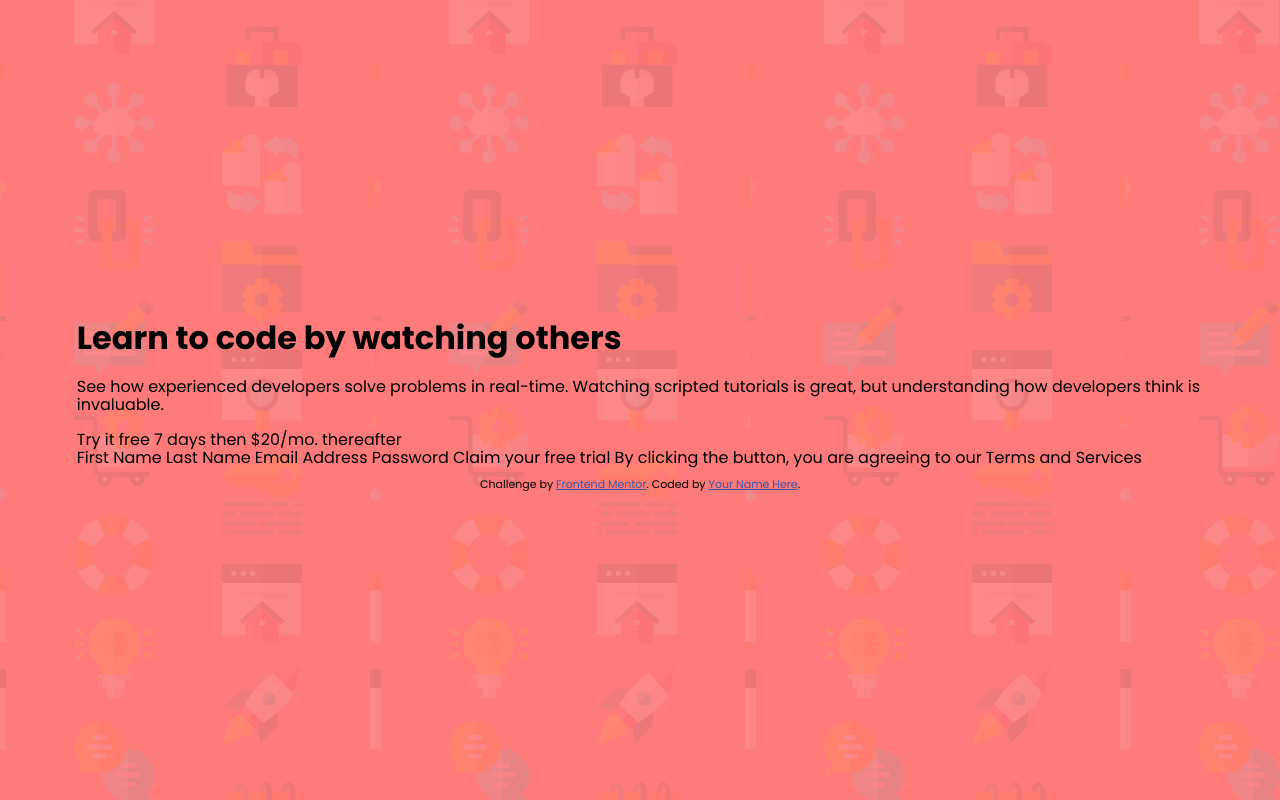
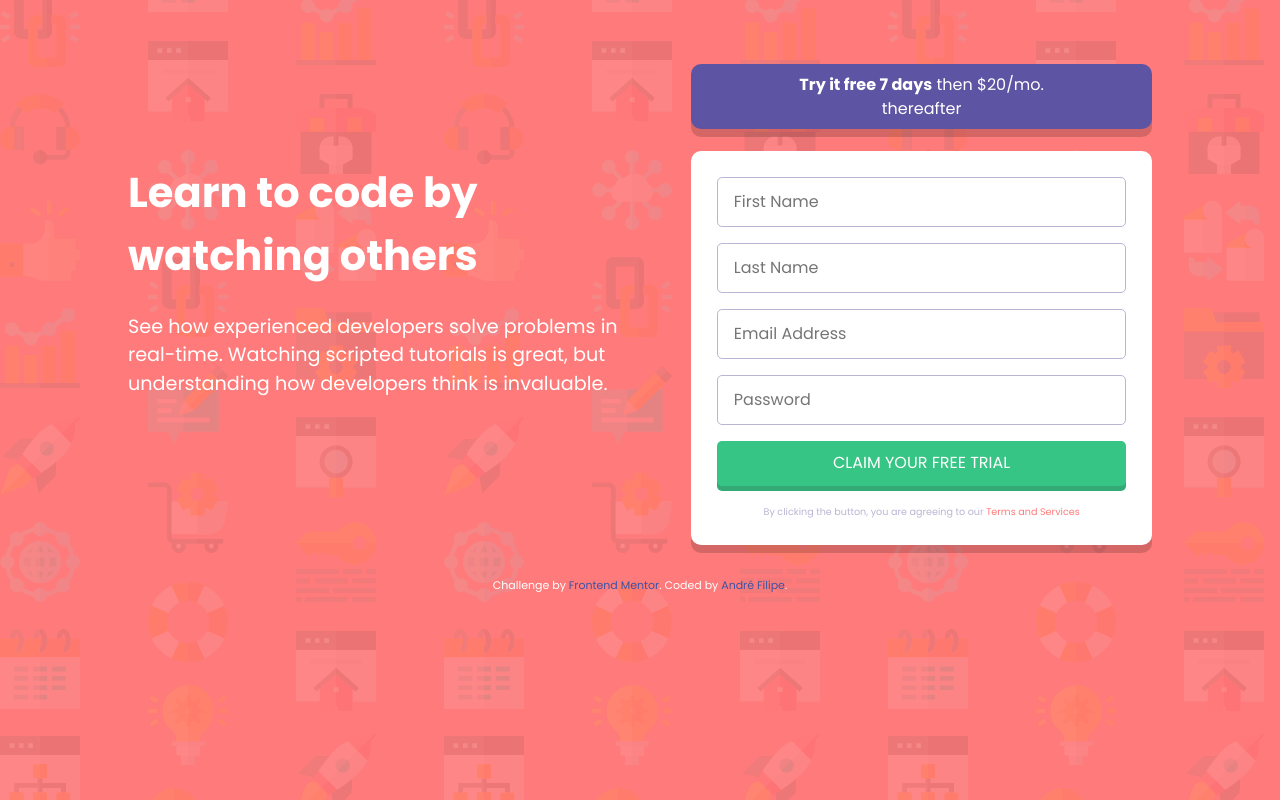
Before and after one commit to EuTechT/intro-component-with-signup-form-master, a plain HTML site: page index.html in a window 1280 px wide. Drawn offline with Linux system fonts and the light colour scheme.

Commit message:
Completed projetc

```diff
--- a/index.html
+++ b/index.html
@@ -6,14 +6,10 @@
 
     <link rel="icon" type="image/png" sizes="32x32" href="./images/favicon-32x32.png">
     <link rel="stylesheet" href="./public/styles/styles.css">
+    <script defer src="./public/scripts/validation.js"></script>
 
     <title>Frontend Mentor | Intro component with sign up form</title>
 
-    <!-- Feel free to remove these styles or customise in your own stylesheet 👍 -->
-    <style>
-      .attribution { font-size: 11px; text-align: center; }
-      .attribution a { color: hsl(228, 45%, 44%); }
-    </style>
   </head>
   <body>
     <div id="container">
@@ -30,18 +26,39 @@
 
       <div class="container__form">
         <div class="form__header">
-          Try it free 7 days then $20/mo. thereafter
+          <p><strong>Try it free 7 days</strong> then $20/mo. thereafter</p>
         </div>
 
         <div class="form__form">
-          First Name
-          Last Name
-          Email Address
-          Password
+          <form action="" id="form">
+            <div class="input-label">
+              <input type="text" name="firstName" id="first-name" class="form__input" placeholder="First Name">
+              <label for="first-name" class="form__label"></label>
+           </div>
 
-          Claim your free trial
+            <div class="input-label">
+              <input type="text" name="lastName" id="last-name" class="form__input" placeholder="Last Name">
+              <label for="last-name" class="form__label"></label>
+            </div>
 
-          By clicking the button, you are agreeing to our Terms and Services
+            <div class="input-label">
+              <input type="email" name="emailAddress" id="email-address" class="form__input" placeholder="Email Address">
+              <label for="email-address" class="form__label"></label>
+            </div>
+
+            <div class="input-label">
+              <input type="password" name="password" id="password" class="form__input" placeholder="Password">
+              <label for="password" class="form__label"></label>
+            </div>
+
+            <button type="submit" id="btn-submit">
+              Claim your free trial
+            </button>
+          </form>
+
+          <p class="form__info">
+            By clicking the button, you are agreeing to our <a href="#">Terms and Services</a>
+          </p>
         </div>
       </div>
     </div>
@@ -49,7 +66,7 @@
     <footer>
       <p class="attribution">
         Challenge by <a href="https://www.frontendmentor.io?ref=challenge" target="_blank">Frontend Mentor</a>.
-        Coded by <a href="#">Your Name Here</a>.
+        Coded by <a target="_blank" href="https://codepen.io/EuTechT">André Filipe</a>.
       </p>
     </footer>
   </body>
--- /dev/null
+++ b/public/scripts/validation.js
@@ -0,0 +1,26 @@
+const formLogin = window.document.querySelector('#form');
+
+formLogin.addEventListener('submit', (e) => {
+    let formInputs = window.document.querySelectorAll('.form__input');
+    let formLabels = window.document.querySelectorAll('.form__label');
+    let arrayError = ['First Name', 'Last Name', 'Looks like this is not an email', 'Password'];
+
+    formInputs.forEach((formInput, i) => {
+
+        if(formInput.value == "" || formInput.value == null){
+            formInput.classList.add('error');
+            formLabels[i].classList.add('label-error');
+            if(formLabels[i].getAttribute('for') == 'email-address') {
+                formInput.setAttribute('placeholder', 'email@example.com');
+                formLabels[i].textContent = `${arrayError[i]}`;
+            } else {
+                formLabels[i].textContent = `${arrayError[i]} cannot be empty`;
+            }
+            e.preventDefault();
+        } else {
+            formInput.classList.remove('error');
+            formLabels[i].classList.remove('label-error');
+            formLabels[i].textContent = '';
+        }
+    });
+});
--- a/public/styles/base/_base.scss
+++ b/public/styles/base/_base.scss
@@ -1,3 +1,10 @@
+* {
+    margin: 0;
+    padding: 0;
+    -moz-box-sizing: border-box;
+    -webkit-box-sizing: border-box;
+            box-sizing: border-box;
+}
 html, body {
     font: {
         family: $fonte-principal;
@@ -5,11 +12,31 @@ html, body {
     }
 }
 
+@media all and (max-width: 374px) {
+    html, body {
+        font-size: 90%;
+    }
+}
+
 body {
-    height: 100vh;
+    line-height: 1.5;
     background: {
         image: $background-image-mobile;
         color: $background-color;
     }
-    @include flexbox();
+    color: $cor-fonte-principal;
 }
+
+@media #{$breakpoint} {
+    body {
+        background-image: $background-image-desktop;
+    }
+}
+
+input {
+    display: block;
+}
+
+a {
+    text-decoration: none;
+}
--- a/public/styles/helpers/_main.scss
+++ b/public/styles/helpers/_main.scss
@@ -1,2 +1,3 @@
 @import "_variables";
 @import "_mixins";
+@import "_placeholders";
--- /dev/null
+++ b/public/styles/helpers/_placeholders.scss
@@ -0,0 +1,4 @@
+%borda-arredondada {
+    border-radius: 10px;
+    box-shadow: 0 8px 0px rgba(0, 0, 0, 0.164);
+}
--- a/public/styles/helpers/_variables.scss
+++ b/public/styles/helpers/_variables.scss
@@ -2,7 +2,20 @@
 
 $fonte-principal: 'Poppins', sans-serif;
 $tamanho-fonte-principal: 16px;
+$cor-fonte-principal: #fff;
 
 $background-color: hsl(0, 100%, 74%);
 $background-image-mobile: url("../images/bg-intro-mobile.png");
 $background-image-desktop: url("../images/bg-intro-desktop.png");
+
+$breakpoint: "all and (min-width: 1026px)";
+
+$background-form-header: rgb(93, 84, 163);
+
+$background-button: rgb(55, 197, 133);
+
+$background-button-hover: rgb(119, 226, 180);
+
+$cor-link: hsl(0, 100%, 74%);
+
+$cor-info: hsl(246, 25%, 77%);
--- a/public/styles/layout/_container.scss
+++ b/public/styles/layout/_container.scss
@@ -1,3 +1,12 @@
 #container {
     width: 88vw;
+    margin: 4rem auto 2rem auto;
 }
+
+@media #{$breakpoint} {
+    #container {
+        width: 80vw;
+        max-width: 1440px;
+        @include flexbox(row, space-between);
+    }
+}
--- /dev/null
+++ b/public/styles/layout/_footer.scss
@@ -0,0 +1,9 @@
+.attribution {
+    font-size: 11px;
+    text-align: center;
+    margin-bottom: 2rem;
+
+    a {
+        color: hsl(228, 45%, 44%);
+    }
+}
--- /dev/null
+++ b/public/styles/layout/_form.scss
@@ -0,0 +1,78 @@
+.container__form {
+  width: 100%;
+}
+
+.form__header {
+    height: 65px;
+    width: 100%;
+    background-color: $background-form-header;
+    @include flexbox();
+    @extend %borda-arredondada;
+    margin-bottom: 1.4rem;
+
+    p {
+        width: 70%;
+        text-align: center;
+    }
+}
+
+.form__form {
+    background-color: $cor-fonte-principal;
+    @extend %borda-arredondada;
+    padding: 1.6rem;
+
+    button {
+        width: 100%;
+        height: 45px;
+        border-radius: 5px;
+        box-shadow: 0 5px 0 rgb(51, 170, 117);
+        border: 0;
+        background-color: $background-button;
+        cursor: pointer;
+        color: $cor-fonte-principal;
+        text-transform: uppercase;
+        margin-bottom: 1.2rem;
+
+        &:hover {
+            background-color: $background-button-hover;
+        }
+    }
+}
+
+.input-label {
+    display: flex;
+    flex-direction: column;
+    margin-bottom: 1rem;
+}
+
+
+.form__label {
+    align-self: flex-end;
+    display: none;
+}
+
+.form__input {
+    width: 100%;
+    height: 50px;
+    border-radius: 5px;
+    padding: 1rem;
+    border: 1px solid $cor-info;
+}
+
+.form__info {
+    width: 90%;
+    color: $cor-info;
+    text-align: center;
+    margin: 0 auto;
+    font-size: 0.6rem;
+
+    a {
+        color: $cor-link;
+    }
+}
+
+@media #{$breakpoint} {
+    .container__form {
+        width: 45%;
+    }
+}
--- /dev/null
+++ b/public/styles/layout/_hero.scss
@@ -0,0 +1,39 @@
+.container__hero {
+    width: 100%;
+    margin-bottom: 3rem;
+}
+
+.hero__title,
+.hero__paragraph {
+    text-align: center;
+}
+
+.hero__title {
+    width: 86%;
+    margin: 0 auto;
+    font-size: 1.8rem;
+}
+
+.hero__paragraph {
+    margin-top: 1.6rem;
+}
+
+@media #{$breakpoint} {
+    .container__hero {
+        width: 52%;
+    }
+
+    .hero__title,
+    .hero__paragraph {
+        text-align: left;
+    }
+
+    .hero__title {
+        font-size: 2.6rem;
+        margin: 0;
+    }
+
+    .hero__paragraph {
+        font-size: 1.2rem;
+    }
+}
--- a/public/styles/layout/_main.scss
+++ b/public/styles/layout/_main.scss
@@ -1 +1,4 @@
 @import "_container";
+@import "_hero";
+@import "_form";
+@import "_footer";
--- /dev/null
+++ b/public/styles/state/_error.scss
@@ -0,0 +1,17 @@
+.error {
+    border: 2px solid $cor-link;
+    background: {
+        image: url("../images/icon-error.svg");
+        repeat: no-repeat;
+        position: 95%;
+    }
+}
+
+.label-error {
+    color: $cor-link;
+    font: {
+        size: 0.6rem;
+        weight: 400;
+    }
+    display: block;
+}
--- a/public/styles/state/_main.scss
+++ b/public/styles/state/_main.scss
@@ -0,0 +1 @@
+@import "_error";
```
Also changed, not shown: public/styles/styles.css, 1 other file.
